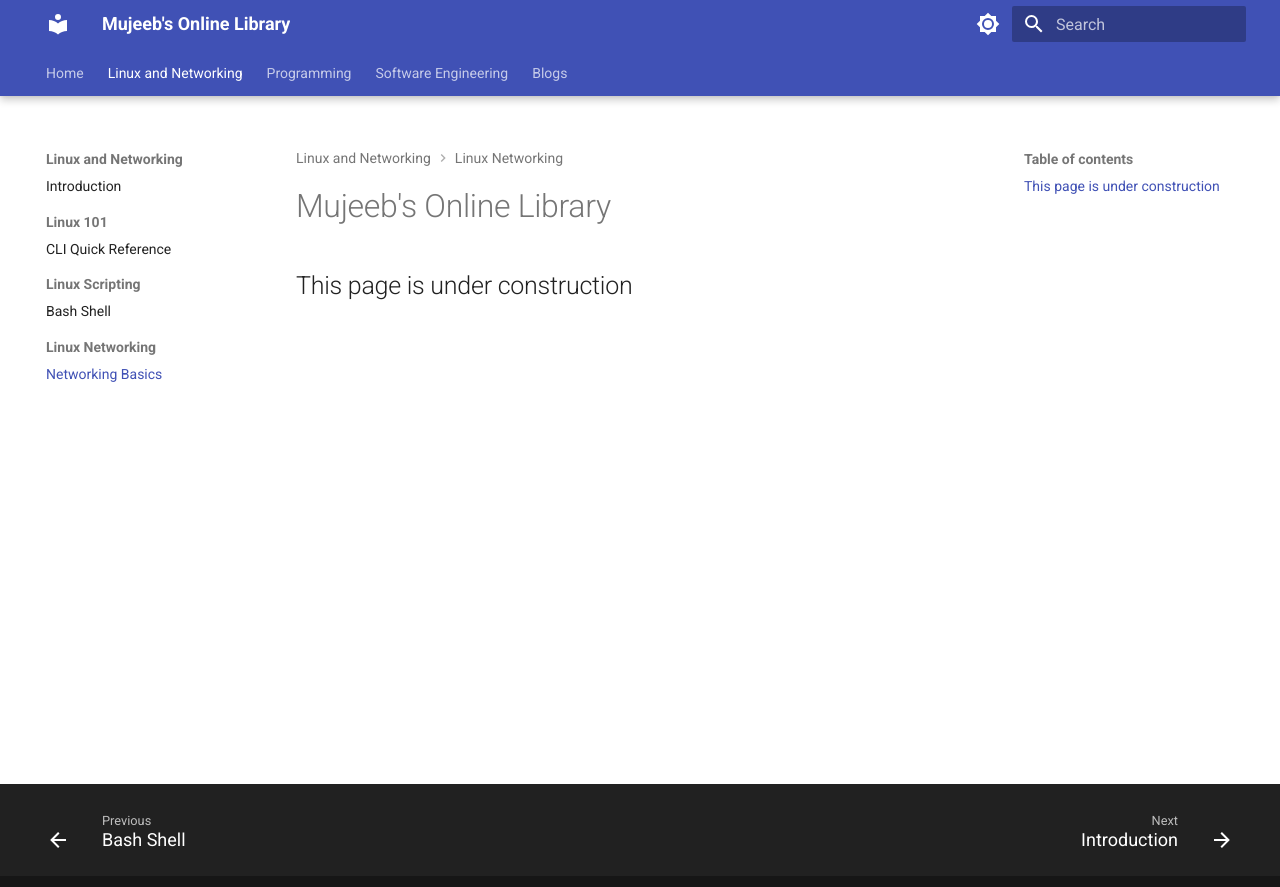
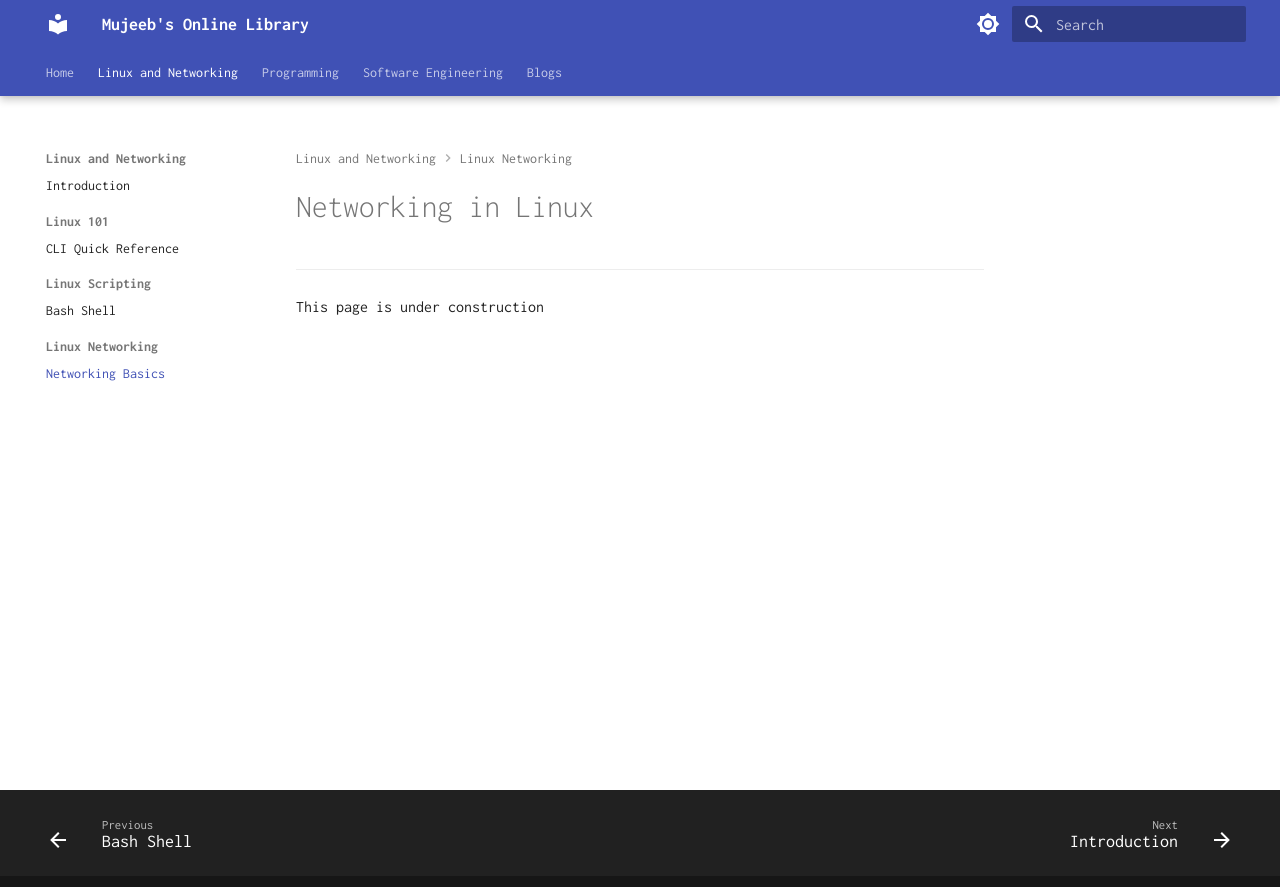
Before and after one commit to alohamujeeb/alohamujeeb.github.io, an MkDocs documentation site: the page built from docs/linux/networking-under-construction.md, in a window 1280 px wide. Shown: the top 887 px of the page. Built offline with MkDocs 1.6.1 and Material for MkDocs 9.7.7, drawn with Linux system fonts in a browser that asks for light colours.

Commit message:
files restructured

```diff
--- a/docs/linux/networking-under-construction.md
+++ b/docs/linux/networking-under-construction.md
@@ -1,4 +1,3 @@
-#Mujeeb's Online Library
-
+#Networking in Linux
+---
 This page is under construction
----
--- a/mkdocs.yml
+++ b/mkdocs.yml
@@ -18,6 +18,10 @@
 
 theme:
   name: material
+
+  font:
+    code: Roboto Mono
+    text: Inconsolata
 
   palette:
     #scheme: default
```
Also changed, not shown: docs/linux/bash-under-construction.md (+2 -3 lines).
